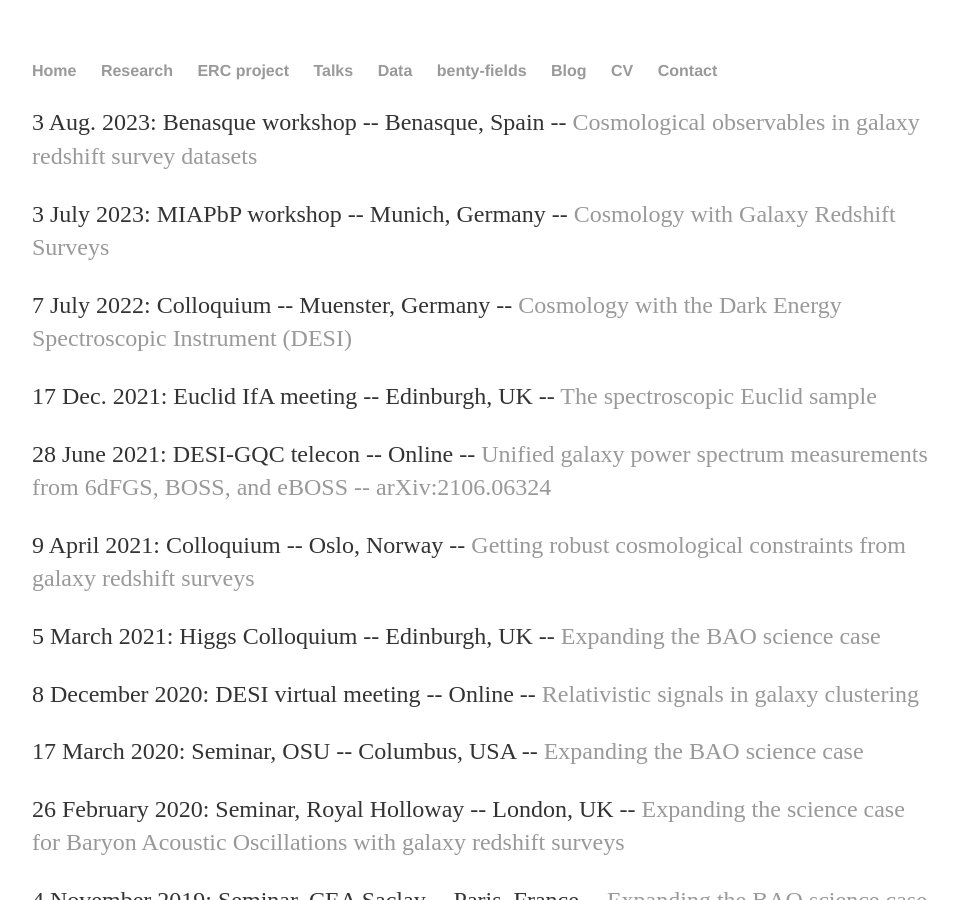
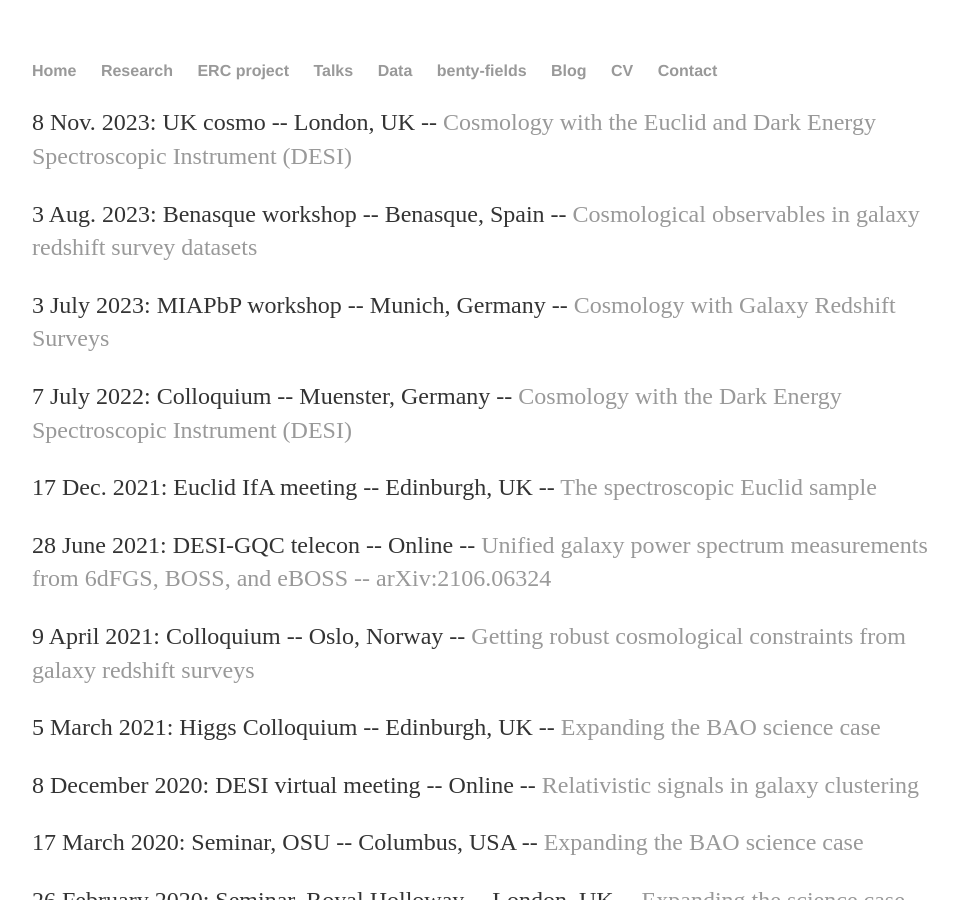
Before and after one commit to fbeutler/fbeutler.github.io, a Jekyll site: the page built from talks/talks.html, in a window 1280 px wide and 900 px high. Shown: the whole window, without its empty margins (160-1118 px from the left). Built offline with Jekyll 4.4.1, drawn with Linux system fonts in a browser that asks for light colours.

Commit message:
Update talks.html

```diff
--- a/talks/talks.html
+++ b/talks/talks.html
@@ -4,6 +4,9 @@
 ---
 
 <div id="talks">
+  <p>
+     8 Nov. 2023: UK cosmo -- London, UK -- <a href='/static/UKcosmo_2023.pdf' target="_blank">Cosmology with the Euclid and Dark Energy Spectroscopic Instrument (DESI)</a>
+  </p>
   <p>
      3 Aug. 2023: Benasque workshop -- Benasque, Spain -- <a href='/static/Benasque_2023.pdf' target="_blank">Cosmological observables in galaxy redshift survey datasets</a>
   </p>
```
